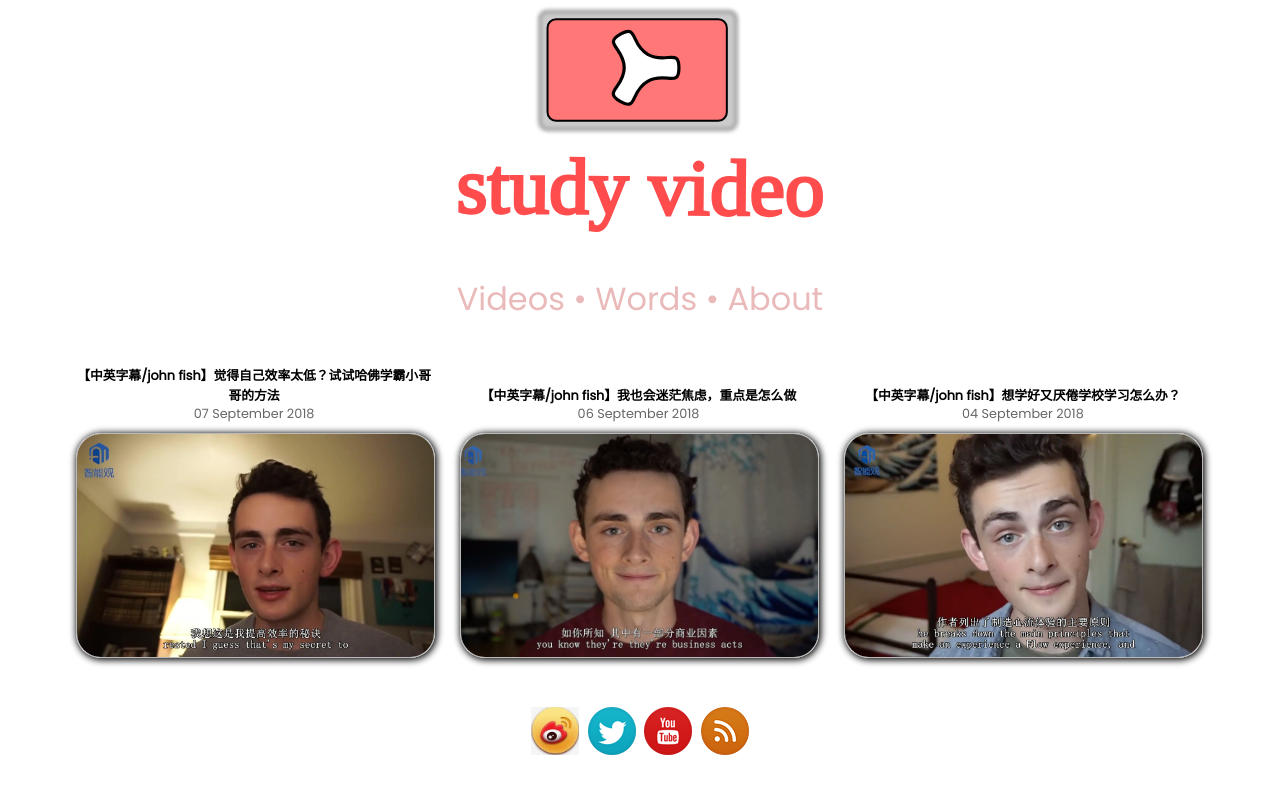
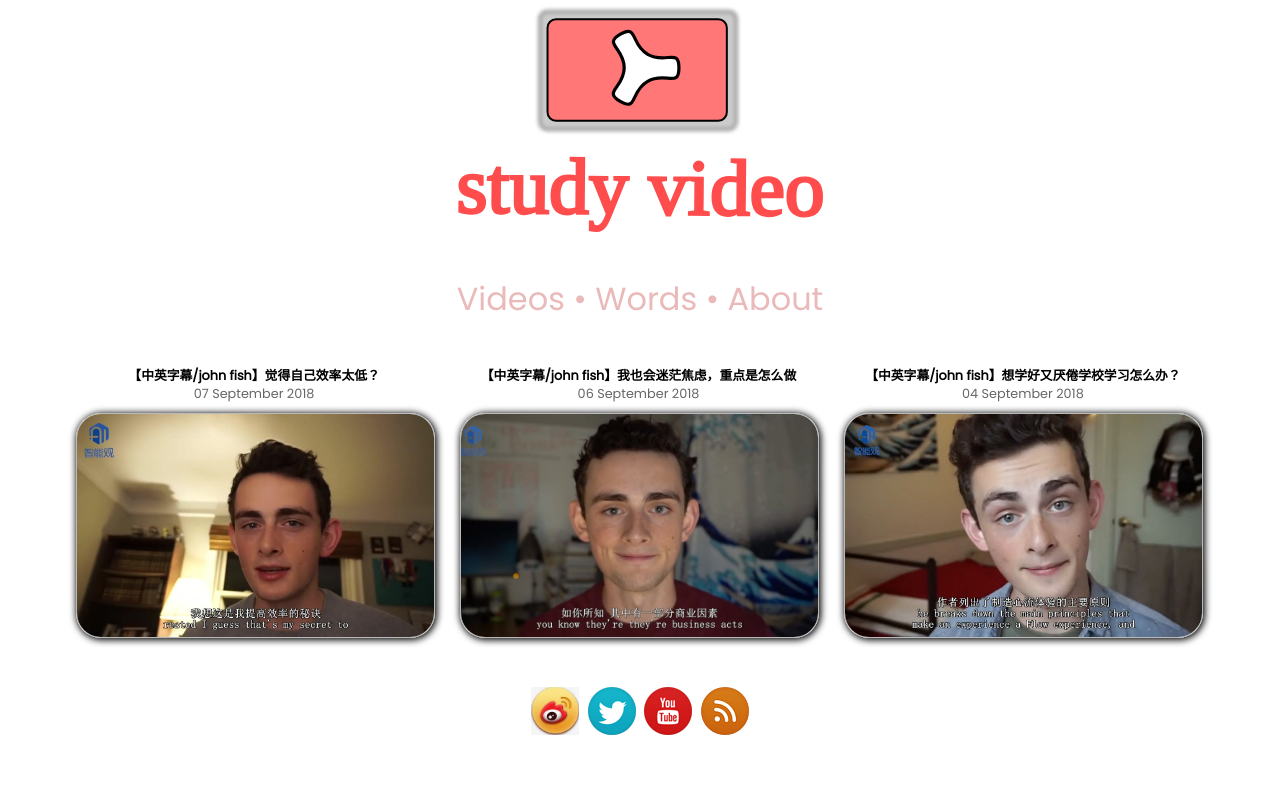
Before and after one commit to wblearn/study-video, a Jekyll site: the page built from pages/index.html, in a window 1280 px wide. Shown: the top 794 px of the page. Built offline with Jekyll 4.4.1, drawn with Linux system fonts in a browser that asks for light colours.

Commit message:
add video

```diff
--- a/_videos/2018-09-07-Efficient learning methods.md
+++ b/_videos/2018-09-07-Efficient learning methods.md
@@ -1,5 +1,5 @@
 ---
-title: 【中英字幕/john fish】觉得自己效率太低？试试哈佛学霸小哥哥的方法
+title: 【中英字幕/john fish】觉得自己效率太低？
 aid: 31134279
 cover_id: 4aad2f9561614114f4443aa6ba9687ebf3d74d41.jpg
 date: 2018-09-07
```
